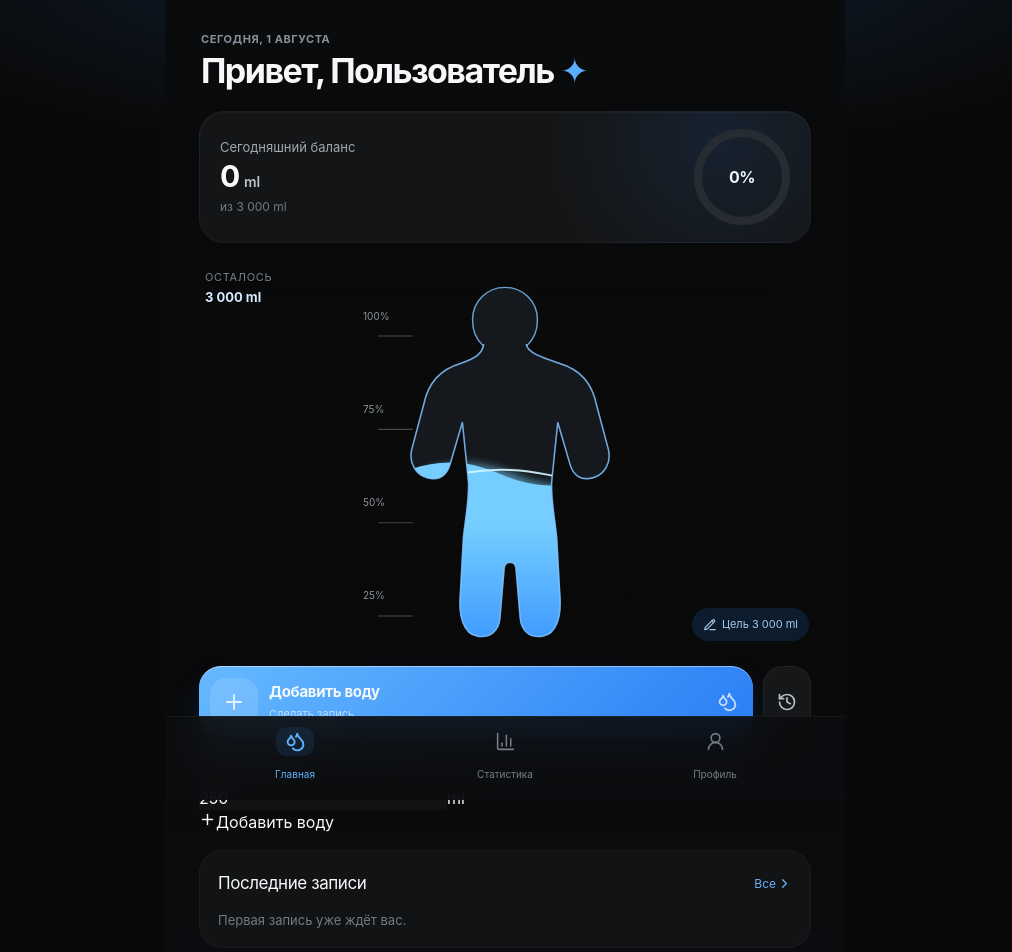
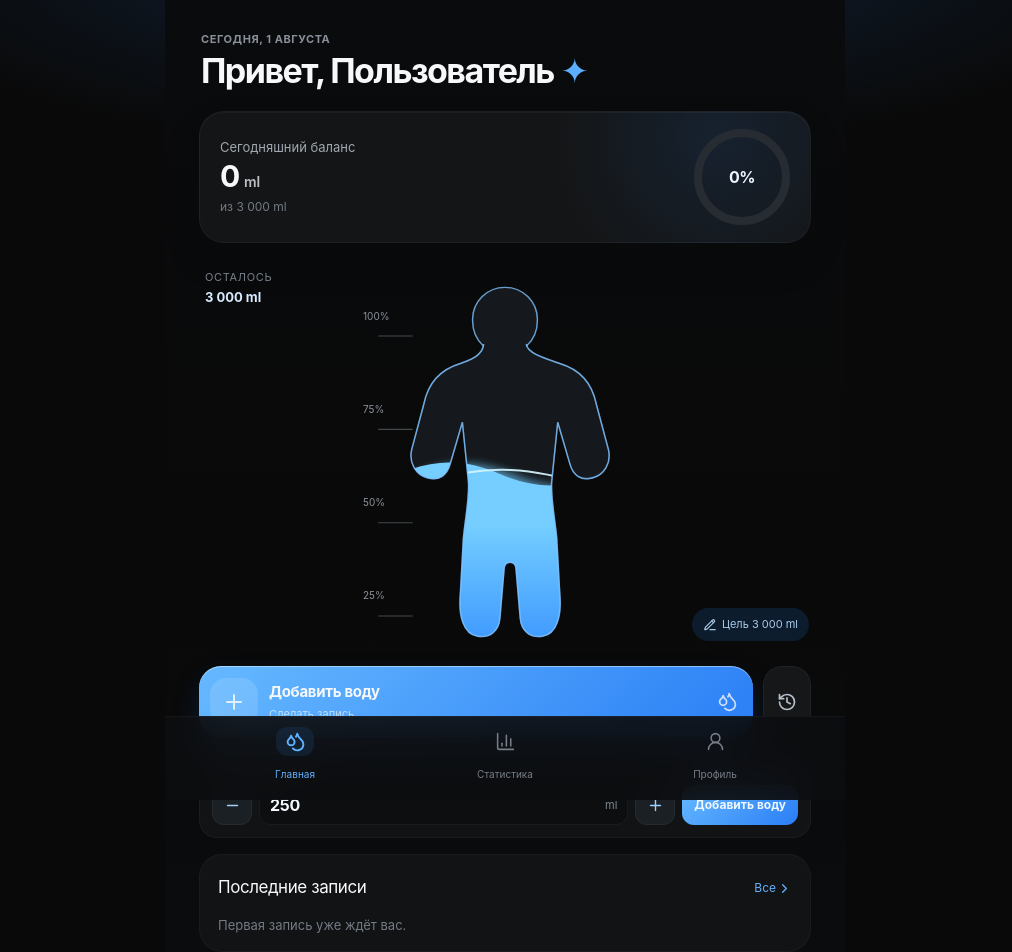
Before and after one commit to egorogarkov34-arch/-2, a React (Vite) app: page / in a window 1280 px wide. Shown: the top 952 px of the page, without its empty margins (135-1147 px from the left). Built offline with nearby package versions, Linux system fonts and the light colour scheme.

Commit message:
Add new styles for home custom entry and controls

```diff
--- a/src/app/styles.css
+++ b/src/app/styles.css
@@ -54,6 +54,15 @@ h2 { font-size: 17px; letter-spacing: -.025em; margin: 0; }
 .add-icon { height: 48px; width: 48px; display: grid; place-items: center; border-radius: 16px; color: #dff0ff; background: #ffffff20; }
 .add-water-button b { display: block; font-size: 15px; letter-spacing: -.02em; }.add-water-button small { color: #dbeeffc9; font-size: 11px; margin-top: 2px; display: block; }
 .history-button { border: 1px solid #FFFFFF0C; background: #151719; border-radius: 19px; display: grid; place-items: center; color: #b7c0ca; }.history-button:active { background: #1f252c; }
+.home-custom-entry { margin-top: 10px; padding: 12px; border: 1px solid #FFFFFF0A; border-radius: 18px; background: #111315; }
+.home-custom-entry > label { display: block; margin: 0 0 8px 2px; color: #9ba3ac; font-size: 11px; font-weight: 600; }
+.home-custom-controls { display: grid; grid-template-columns: 40px minmax(0, 1fr) 40px auto; gap: 7px; align-items: center; }
+.amount-step { width: 40px; height: 40px; padding: 0; border: 1px solid #FFFFFF0C; border-radius: 12px; display: grid; place-items: center; color: #9fcfff; background: #1b2025; transition: background .18s, transform .18s; }
+.amount-step:active { transform: scale(.94); background: #263b4c; }
+.home-amount-input { height: 40px; min-width: 0; padding: 0 10px; display: flex; align-items: center; border: 1px solid #FFFFFF0D; border-radius: 12px; background: #0c0e10; }
+.home-amount-input input { width: 100%; min-width: 0; border: 0; outline: 0; color: #f4f8fc; background: transparent; font-size: 16px; font-weight: 670; letter-spacing: -.02em; }
+.home-amount-input span { color: #7f8993; font-size: 11px; }
+.home-add-custom { height: 40px; padding: 0 12px; border: 0; border-radius: 12px; color: #eff8ff; background: linear-gradient(135deg, #66b9ff, #2a7ef5); font-size: 12px; font-weight: 700; white-space: nowrap; box-shadow: inset 0 1px #ffffff5c; }
 .recent-card { padding: 20px 18px 10px; background: #111315; border: 1px solid #FFFFFF09; border-radius: 23px; margin-top: 16px; }
 .section-row { display: flex; justify-content: space-between; align-items: center; }.section-row button { padding: 0; border: 0; background: none; color: #66b1fa; font-size: 12px; display: flex; gap: 1px; align-items: center; }
 .recent-list { display: grid; margin-top: 12px; }.recent-list > div { display: flex; gap: 9px; align-items: center; padding: 8px 0; border-top: 1px solid #FFFFFF08; }.drop-dot { height: 28px; width: 28px; border-radius: 10px; display: grid; place-items: center; color: #6ab7ff; background: #1c36504f; }.recent-list p { margin: 0; font-size: 13px; font-weight: 560; }.recent-list small { color: #737a83; margin-left: 5px; font-weight: 400; }.mini-delete { margin-left: auto; height: 29px; width: 29px; border: 0; display: grid; place-items: center; border-radius: 9px; color: #9aa5af; background: transparent; }.mini-delete:active { color: #ff9999; background: #9b2b2b22; }.empty-state { color: #737a83; font-size: 13px; margin: 15px 0 6px; }
@@ -69,6 +78,11 @@ h2 { font-size: 17px; letter-spacing: -.025em; margin: 0; }
 .skeleton-page { padding-top: 44px; }.skeleton { background: linear-gradient(90deg, #151719, #202326, #151719); background-size: 200% 100%; animation: shimmer 1.2s infinite; border-radius: 16px; }.skeleton.title { height: 46px; width: 48%; }.skeleton.hero { height: 370px; margin-top: 22px; }.skeleton.button { height: 70px; margin-top: 18px; }@keyframes shimmer { to { background-position: -200% 0; }}
 .error-screen { height: 100dvh; display: grid; align-content: center; justify-items: center; padding: 25px; text-align: center; }.error-screen span { color: #60b3ff; font-size: 45px; }.error-screen h1 { margin: 11px 0; font-size: 24px; }.error-screen p { color: #818a93; font-size: 13px; }.error-screen button { border: 0; background: #4b9ff5; padding: 12px 17px; border-radius: 13px; font-weight: 650; }
 body[data-theme="light"] { color-scheme: light; background: #f3f5f8; color: #15171a; } body[data-theme="light"] .app-shell { background: #f5f7fa; } body[data-theme="light"] .goal-overview, body[data-theme="light"] .recent-card, body[data-theme="light"] .chart-card, body[data-theme="light"] .metric-card, body[data-theme="light"] .settings-card, body[data-theme="light"] .profile-summary, body[data-theme="light"] .insight-card { background: #fff; border-color: #dfe4ea; box-shadow: 0 14px 36px #1c30400d; } body[data-theme="light"] .bottom-navigation { background: #fffffff0; border-color: #dfe4ea; } body[data-theme="light"] .bottom-sheet { background: #fff; border-color: #dfe4ea; } body[data-theme="light"] .eyebrow, body[data-theme="light"] .goal-copy p, body[data-theme="light"] .goal-copy span, body[data-theme="light"] .setting-value, body[data-theme="light"] .metric-card p { color: #68717c; } body[data-theme="light"] .setting-label, body[data-theme="light"] .profile-summary strong, body[data-theme="light"] .goal-copy strong, body[data-theme="light"] h1, body[data-theme="light"] h2 { color: #17191c; } body[data-theme="light"] .setting-row:active { background: #f1f4f7; } body[data-theme="light"] .form-field input, body[data-theme="light"] .form-field select, body[data-theme="light"] .goal-input, body[data-theme="light"] .custom-amount > div { background: #f3f5f7; color: #15171a; }
+body[data-theme="light"] .home-custom-entry { background: #fff; border-color: #dfe4ea; box-shadow: 0 14px 36px #1c30400d; }
+body[data-theme="light"] .home-custom-entry > label { color: #68717c; }
+body[data-theme="light"] .home-amount-input { background: #f3f5f7; border-color: #dfe5eb; }
+body[data-theme="light"] .home-amount-input input { color: #15171a; }
+body[data-theme="light"] .amount-step { background: #edf3f8; border-color: #dfe5eb; color: #347cc0; }
 @media (min-width: 600px) { .page { padding-left: 34px; padding-right: 34px; }.body-section { height: 413px; }.recent-card { margin-bottom: 10px; }.amount-grid { grid-template-columns: repeat(7, 1fr); } }
 @media (max-height: 690px) { .page { padding-top: max(16px, env(safe-area-inset-top)); }.home-header { margin-bottom: 13px; }.goal-overview { min-height: 105px; }.body-section { height: 319px; transform: scale(.86); margin: -20px 0 -18px; }.recent-card { display: none; } }
 @media (orientation: landscape) and (max-height: 600px) { .app-shell { width: min(100%, 850px); }.home-page { display: grid; grid-template-columns: 1fr 1fr; gap: 10px 18px; }.home-header, .goal-overview { grid-column: 1; }.body-section { grid-column: 2; grid-row: 1 / span 3; align-self: center; }.quick-actions, .recent-card { grid-column: 1; }.bottom-navigation { width: min(100%, 850px); height: 60px; padding: 5px 25px; }.page { min-height: calc(100dvh - 60px); padding-bottom: 75px; }.recent-card { margin-top: 0; } }
```
